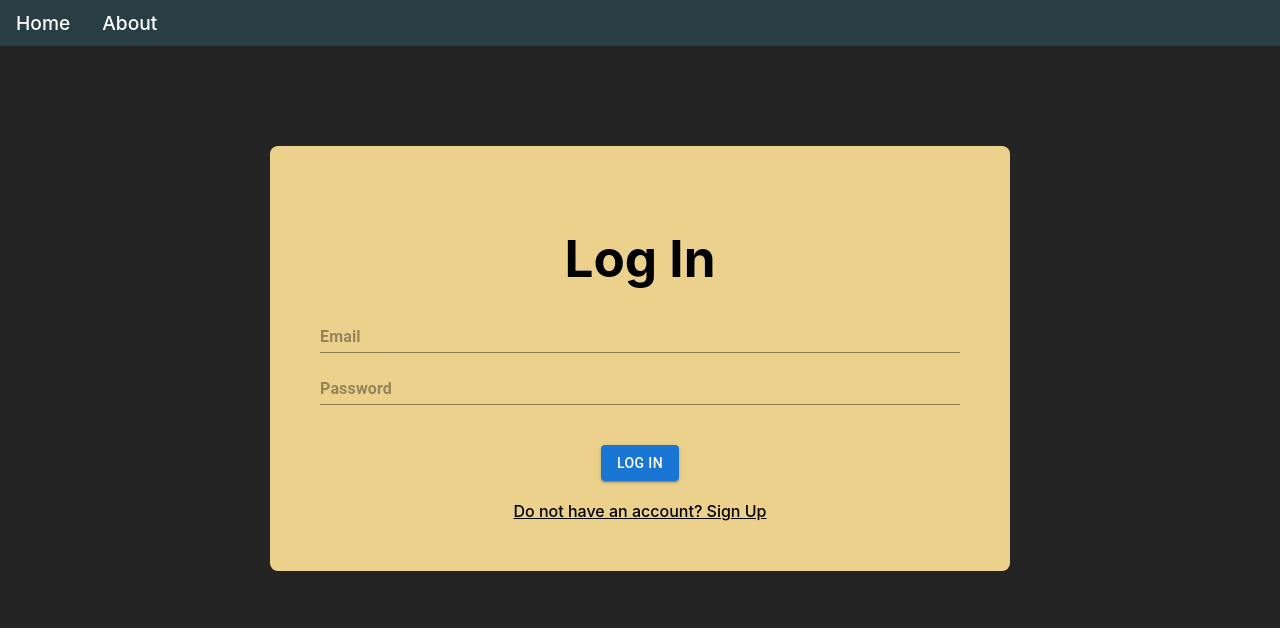
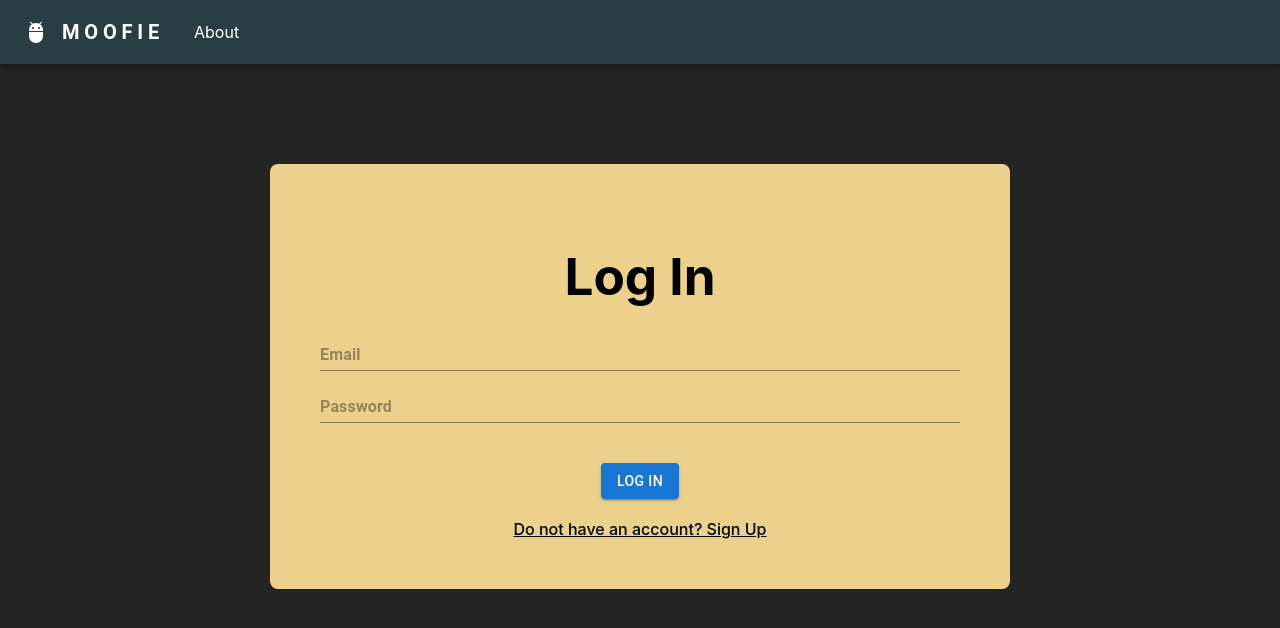
Before and after one commit to abhishek-yelley-sails/moofie, a React (Vite) app: page /login in a window 1280 px wide. Shown: the top 628 px of the page. Built offline with nearby package versions, Linux system fonts and the light colour scheme.

Commit message:
upd: change navigation bar to mui AppBar

```diff
--- a/src/components/MainNavigation.jsx
+++ b/src/components/MainNavigation.jsx
@@ -1,33 +1,193 @@
 import { NavLink } from 'react-router-dom';
 import { useContext } from 'react';
-import { UserContext } from './UserContextProvider';
+import { UserContext } from './UserContextProvider.jsx';
+
+import * as React from 'react';
+import AppBar from '@mui/material/AppBar';
+import Box from '@mui/material/Box';
+import Toolbar from '@mui/material/Toolbar';
+import IconButton from '@mui/material/IconButton';
+import Typography from '@mui/material/Typography';
+import Menu from '@mui/material/Menu';
+import MenuIcon from '@mui/icons-material/Menu';
+import Container from '@mui/material/Container';
+import Avatar from '@mui/material/Avatar';
+import Tooltip from '@mui/material/Tooltip';
+import MenuItem from '@mui/material/MenuItem';
+import AdbIcon from '@mui/icons-material/Adb';
+
+const pages = [{ name: "About", link: "/about" }];
+const settings = [{ name: "Profile", link: "/profile" }, { name: "Logout", link: "/logout" }];
 
 export default function MainNavigation() {
-    const navlinkClass = (isActive, isPending) => (isPending ? "pending" : isActive ? "active" : "");
     const ctxValue = useContext(UserContext);
+
+    const [anchorElNav, setAnchorElNav] = React.useState(null);
+    const [anchorElUser, setAnchorElUser] = React.useState(null);
+
+    const handleOpenNavMenu = (event) => {
+        setAnchorElNav(event.currentTarget);
+    };
+    const handleOpenUserMenu = (event) => {
+        setAnchorElUser(event.currentTarget);
+    };
+
+    const handleCloseNavMenu = () => {
+        setAnchorElNav(null);
+    };
+
+    const handleCloseUserMenu = () => {
+        setAnchorElUser(null);
+    };
+
     return (
-        <header>
+        <AppBar position="sticky" sx={{ background: "rgb(41, 61, 69)" }}>
             <nav>
-                <div style={{ display: "flex", alignItems: "center", justifyContent: "space-between", padding: "0px" }}>
-                    <ul className="nav-ul">
-                        <li>
-                            <NavLink to="/" className={({ isActive, isPending }) => ("nav-ul " + navlinkClass(isActive, isPending))} end>Home</NavLink>
-                        </li>
-                        <li>
-                            <NavLink to="/about" className={({ isActive, isPending }) => ("nav-ul " + navlinkClass(isActive, isPending))} end>About</NavLink>
-                        </li>
-                    </ul>
-                    {ctxValue.isLoggedIn &&
-                        <div style={{ display: "flex", alignItems: "center" }}>
-                            <span style={{ fontWeight: 500 }}>Hello, {ctxValue.name}!</span>
-                            <NavLink to="/user" className={({ isActive, isPending }) => ("nav-img " + navlinkClass(isActive, isPending))} end>
-                                <img style={{ width: "50px", height: "50px", padding: "0px", margin: "0px", borderRadius: "50%" }} src={ctxValue.image} />
+                <Container maxWidth="xl">
+                    <Toolbar disableGutters>
+                        <AdbIcon sx={{ display: { xs: 'none', md: 'flex' }, mr: 1 }} />
+                        <Typography
+                            variant="h6"
+                            noWrap
+                            sx={{
+                                mr: 2,
+                                display: { xs: 'none', md: 'flex' },
+                                // fontFamily: 'monospace',
+                                fontWeight: 700,
+                                letterSpacing: '.3rem',
+                                color: 'inherit',
+                                textDecoration: 'none',
+                            }}
+                        >
+                            <NavLink
+                                to={"/"}
+                                className={({ isActive, isPending }) => (isPending ? "main-pending" : isActive ? "main-active" : "")}
+                            >
+                                MOOFIE
                             </NavLink>
-                        </div>
-                    }
-                </div>
+                        </Typography>
+
+                        <Box sx={{ flexGrow: 1, display: { xs: 'flex', md: 'none' } }}>
+                            <IconButton
+                                size="large"
+                                aria-label="account of current user"
+                                aria-controls="menu-appbar"
+                                aria-haspopup="true"
+                                onClick={handleOpenNavMenu}
+                                color="inherit"
+                            >
+                                <MenuIcon />
+                            </IconButton>
+                            <Menu
+                                id="menu-appbar"
+                                anchorEl={anchorElNav}
+                                anchorOrigin={{
+                                    vertical: 'bottom',
+                                    horizontal: 'left',
+                                }}
+                                keepMounted
+                                transformOrigin={{
+                                    vertical: 'top',
+                                    horizontal: 'left',
+                                }}
+                                open={Boolean(anchorElNav)}
+                                onClose={handleCloseNavMenu}
+                                sx={{
+                                    display: { xs: 'block', md: 'none' },
+                                }}
+                            >
+                                {pages.map((page) => (
+                                    <MenuItem key={page.name} onClick={handleCloseNavMenu}>
+                                        <Typography textAlign="center">
+                                            <NavLink
+                                                style={{ textDecoration: "none", color: "black", padding: "5px" }}
+                                                to={page.link}
+                                                className={({ isActive, isPending }) => (isPending ? "pending" : isActive ? "active" : "")}
+                                            >
+                                                {page.name}
+                                            </NavLink>
+                                        </Typography>
+                                    </MenuItem>
+                                ))}
+                            </Menu>
+                        </Box>
+                        <AdbIcon sx={{ display: { xs: 'flex', md: 'none' }, mr: 1 }} />
+                        <Typography
+                            variant="h5"
+                            noWrap
+                            sx={{
+                                mr: 2,
+                                display: { xs: 'flex', md: 'none' },
+                                flexGrow: 1,
+                                // fontFamily: 'monospace',
+                                fontWeight: 700,
+                                letterSpacing: '.3rem',
+                                color: 'inherit',
+                                textDecoration: 'none',
+                            }}
+                        >
+                            <NavLink
+                                to={"/"}
+                                className={({ isActive, isPending }) => (isPending ? "main-pending" : isActive ? "main-active" : "")}
+                            >
+                                MOOFIE
+                            </NavLink>
+                        </Typography>
+                        <Box sx={{ flexGrow: 1, display: { xs: 'none', md: 'flex' } }}>
+                            {pages.map((page) => (
+                                <NavLink
+                                    to={page.link}
+                                    key={page.name}
+                                    onClick={handleCloseNavMenu}
+                                    style={{ marginRight: "2px", marginLeft: "2px", display: 'block', textDecoration: "none" }}
+                                >
+                                    {page.name}
+                                </NavLink>
+                            ))}
+                        </Box>
+
+                        {ctxValue.isLoggedIn &&
+                            <Box sx={{ flexGrow: 0 }}>
+                                <Tooltip title="Open settings">
+                                    <IconButton onClick={handleOpenUserMenu} sx={{ p: 0 }}>
+                                        <Avatar alt="User" src="/defaultProfileImage.webp" />
+                                    </IconButton>
+                                </Tooltip>
+                                <Menu
+                                    sx={{ mt: '45px' }}
+                                    id="menu-appbar"
+                                    anchorEl={anchorElUser}
+                                    anchorOrigin={{
+                                        vertical: 'top',
+                                        horizontal: 'right',
+                                    }}
+                                    keepMounted
+                                    transformOrigin={{
+                                        vertical: 'top',
+                                        horizontal: 'right',
+                                    }}
+                                    open={Boolean(anchorElUser)}
+                                    onClose={handleCloseUserMenu}
+                                >
+                                    {settings.map((setting) => (
+                                        <MenuItem key={setting.name} onClick={handleCloseUserMenu}>
+                                            <Typography textAlign="center">
+                                                <NavLink
+                                                    style={{ textDecoration: "none", color: "black", padding: "5px" }}
+                                                    to={setting.link}
+                                                    className={({ isActive, isPending }) => (isPending ? "main-pending" : isActive ? "main-active" : "")}
+                                                >
+                                                    {setting.name}
+                                                </NavLink>
+                                            </Typography>
+                                        </MenuItem>
+                                    ))}
+                                </Menu>
+                            </Box>
+                        }
+                    </Toolbar>
+                </Container>
             </nav>
-
-        </header>
+        </AppBar>
     );
 }
--- a/src/index.css
+++ b/src/index.css
@@ -14,39 +14,41 @@
 
 header a {
   display: block;
+  border: 1px solid rgb(0, 0, 0, 0);
+  transition: all 0.1s linear;
 }
 
-a.nav-ul {
-  font-weight: 500;
-  font-size: larger;
-  text-decoration: none;
-  color: white;
-  border: 1px solid rgba(255, 239, 12, 0);
-  border-radius: 8px;
-  padding-left: 10px;
-  padding-right: 10px;
-  padding-top: 5px;
-  padding-bottom: 5px;
-  margin: 5px;
-  background: inherit;
-  transition: all 0.25s;
-}
-
-a.nav-ul:hover {
+a:hover {
   border: 1px solid rgba(255, 239, 12, 1);
 }
 
-a.nav-ul.active {
+a.active {
   background: rgb(255, 239, 12);
   border: 1px solid rgb(255, 239, 12);
   color: black;
 }
 
-a.nav-ul.pending {
+a.pending {
   background: rgb(62, 60, 62);
 }
 
-a.nav-ul.pending:hover {
+a.pending:hover {
+  cursor: wait;
+  border: 1px solid rgba(255, 239, 12, 0);
+}
+
+a.main-active {
+  background: radial-gradient(circle, rgba(206, 221, 222, 0.3) 0%, rgba(206, 221, 222, 0) 80%);
+  border: 1px solid rgb(0, 0, 0, 0);
+  color: white;
+}
+
+a.main-pending {
+  background: rgb(62, 60, 62);
+  border: 1px solid rgba(255, 239, 12, 0);
+}
+
+a.main-pending:hover {
   cursor: wait;
   border: 1px solid rgba(255, 239, 12, 0);
 }
@@ -96,7 +98,13 @@
 
 nav {
   margin: 0;
-  background: rgb(41, 61, 69);
+}
+nav a {
+  text-decoration: none;
+  border-radius: 8px;
+  padding: 5px;
+  color: white;
+  border: 1px solid rgb(0, 0, 0, 0);
 }
 
 .Home {
```
